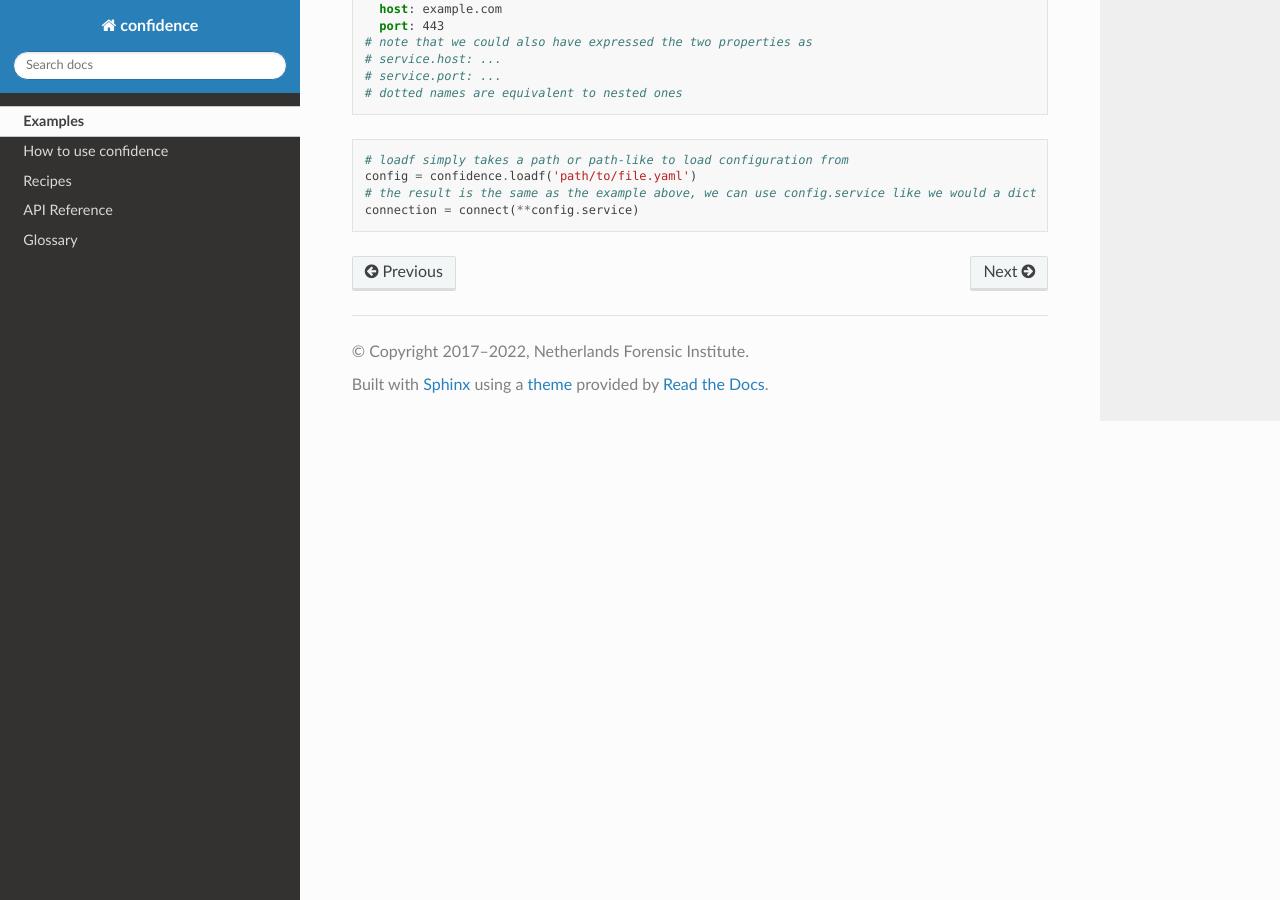
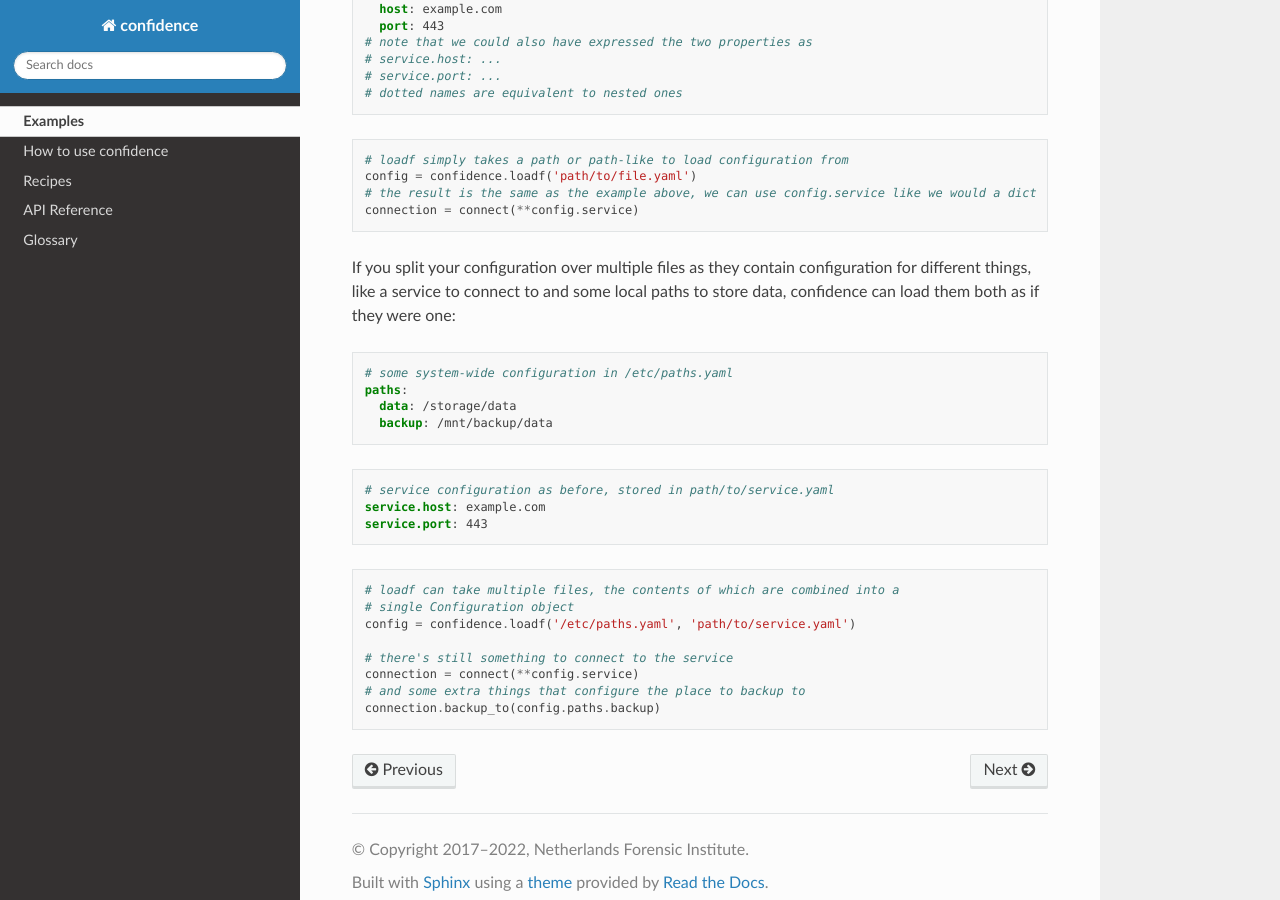
Before and after one commit to NetherlandsForensicInstitute/confidence, a Sphinx documentation site: the page built from docs/examples.rst, in a window 1280 px wide and 900 px high, scrolled down 619 px. Built offline with Sphinx 7.4.7 and the Read the Docs theme 2.0.0, drawn with Linux system fonts in a browser that asks for light colours.

Commit message:
Add example reading configuration from multiple files

```diff
--- a/docs/examples.rst
+++ b/docs/examples.rst
@@ -42,9 +42,34 @@ Confidence loads configuration from file in the YAML format:
    # the result is the same as the example above, we can use config.service like we would a dict
    connection = connect(**config.service)
 
+If you split your configuration over multiple files as they contain configuration for different things, like a service to connect to and some local paths to store data, confidence can load them both as if they were one:
+
+.. code-block:: yaml
+
+   # some system-wide configuration in /etc/paths.yaml
+   paths:
+     data: /storage/data
+     backup: /mnt/backup/data
+
+.. code-block:: yaml
+
+   # service configuration as before, stored in path/to/service.yaml
+   service.host: example.com
+   service.port: 443
+
+.. code-block:: python
+
+   # loadf can take multiple files, the contents of which are combined into a
+   # single Configuration object
+   config = confidence.loadf('/etc/paths.yaml', 'path/to/service.yaml')
+
+   # there's still something to connect to the service
+   connection = connect(**config.service)
+   # and some extra things that configure the place to backup to
+   connection.backup_to(config.paths.backup)
+
 .. todo::
 
-   - Configuration from multiple files
    - Configuration from a name
    - Configuration from multiple names
    - Configuration from reordered loaders
```
